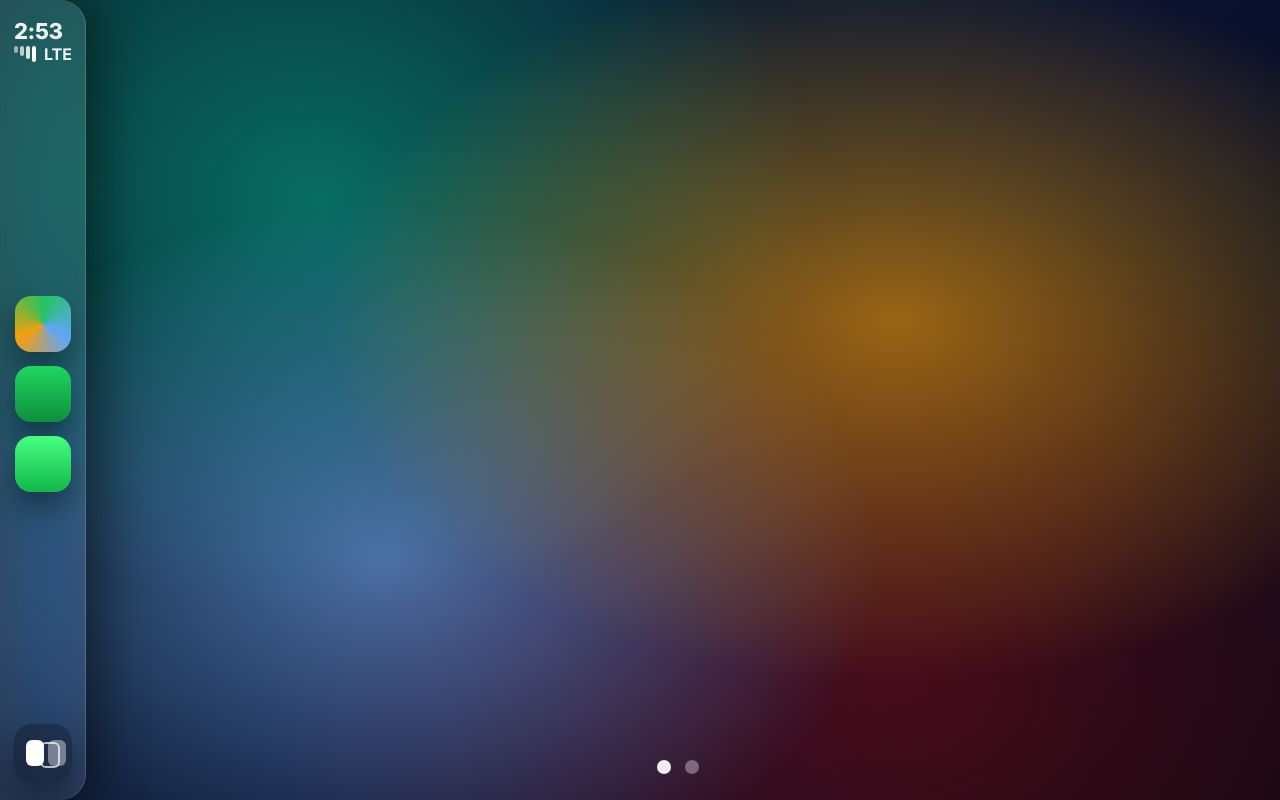
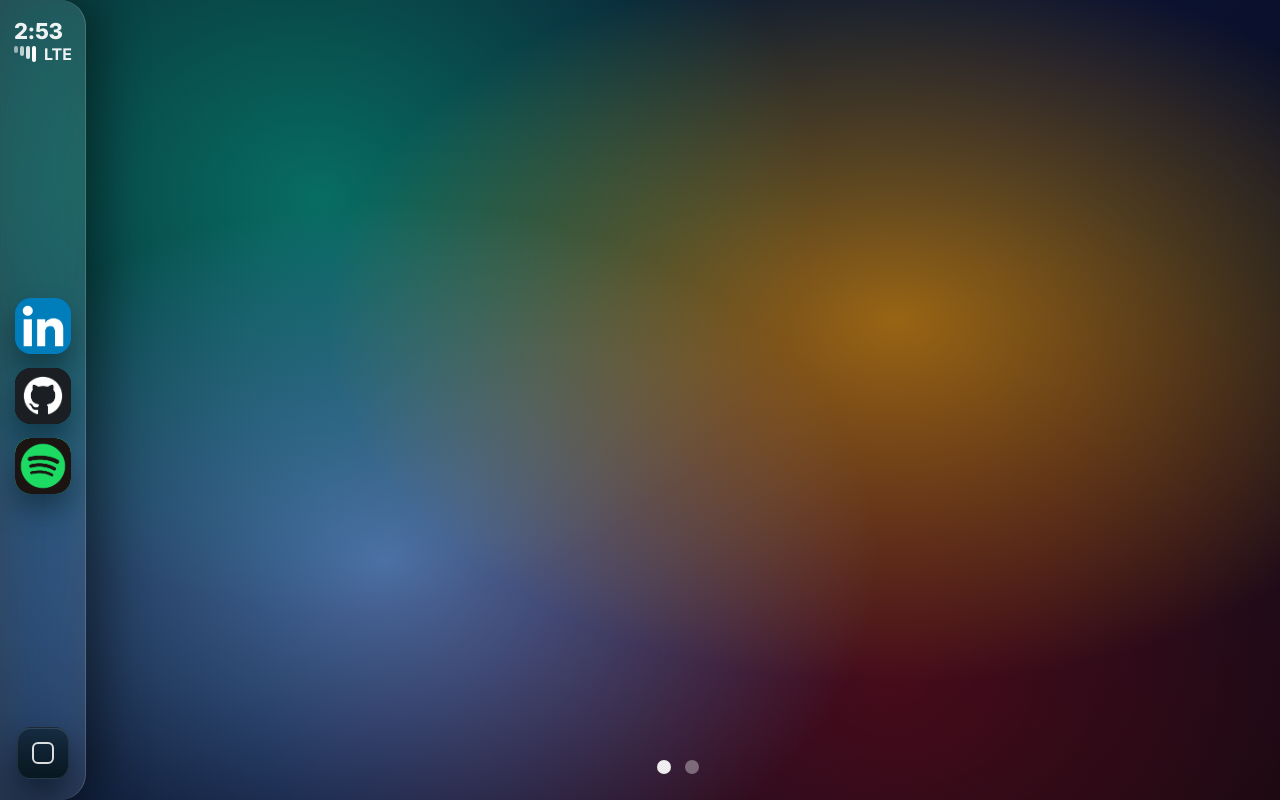
Before and after one commit to rohitraooo/rohitraooo.github.io, a plain HTML site: page index.html in a window 1280 px wide. Drawn offline with Linux system fonts and the light colour scheme.

Commit message:
Hotbar additions for apps and also fixing home button

```diff
--- a/app.js
+++ b/app.js
@@ -1,17 +1,21 @@
-import { APPS } from "./apps/apps.js";
+import { APPS } from "./apps/apps.js?v=8";
 
 const pager = document.getElementById("pager");
 const dotsWrap = document.getElementById("dots");
+const railWrap = document.getElementById("railApps");
+const homeButton = document.getElementById("homeButton");
+
+if (!pager) console.error("[home] Missing #pager element in index.html");
+if (!dotsWrap) console.error("[home] Missing #dots element in index.html");
+if (!railWrap) console.error("[home] Missing #railApps element in index.html");
+if (!homeButton) console.error("[home] Missing #homeButton element in index.html");
 
 const FORCE_MIN_PAGES = 2;
 
-// ----------------------
-// Page setup
-// ----------------------
 function maxPageFromApps() {
   let max = 1;
   for (const a of APPS) {
-    const p = Number(a.page) || 1;
+    const p = Number(a.page) || 0;
     if (p > max) max = p;
   }
   return max;
@@ -36,87 +40,129 @@ for (let p = 1; p <= maxPage; p++) {
 dotsWrap.innerHTML = "";
 for (let p = 1; p <= maxPage; p++) {
   const b = document.createElement("button");
+  b.type = "button";
   if (p === 1) b.classList.add("active");
   b.addEventListener("click", () => scrollToIndex(p - 1));
   dotsWrap.appendChild(b);
 }
 const dots = [...dotsWrap.querySelectorAll("button")];
 
-// ----------------------
-// Helpers
-// ----------------------
-function maybeBadge(app) {
-  if (app.id === "messages") return `<div class="badge">1</div>`;
-  return "";
+function imgTag(app, cls) {
+  if (!app.iconImg) return "";
+  const alt = (app.label || app.id || "App").replace(/"/g, "");
+  return `<img class="${cls}" src="${app.iconImg}" alt="${alt}" loading="eager" />`;
 }
 
-function iconContents(app) {
-  if (app.iconImg) {
-    const alt = (app.label || app.id || "App").replace(/"/g, "");
-    return `<img class="app-img" src="${app.iconImg}" alt="${alt}" />`;
-  }
-  return "";
+function openApp(app) {
+  if (!app?.url) return;
+  window.open(app.url, "_blank", "noopener,noreferrer");
 }
 
-// ----------------------
-// Render apps
-// ----------------------
-function renderApps() {
+function labelScale(label) {
+  const text = (label || "").trim();
+  const len = text.length;
+  if (len <= 10) return 1;
+  if (len <= 14) return 0.92;
+  if (len <= 18) return 0.85;
+  if (len <= 22) return 0.78;
+  return 0.72;
+}
+
+function renderGridApps() {
   document.querySelectorAll(".grid").forEach(g => (g.innerHTML = ""));
 
-  for (const app of APPS) {
+  for (const app of APPS.filter(a => Number(a.page) >= 1)) {
     const p = Number(app.page) || 1;
     const grid = document.querySelector(`.grid[data-page="${p}"]`);
     if (!grid) continue;
 
     const el = document.createElement("div");
     el.className = "app";
-
-    // Click → open URL (if provided)
     if (app.url) {
       el.style.cursor = "pointer";
-      el.addEventListener("click", () => {
-        window.open(app.url, "_blank", "noopener,noreferrer");
-      });
+      el.addEventListener("click", () => openApp(app));
     }
 
+    const scale = labelScale(app.label);
     el.innerHTML = `
       <div class="icon ${app.iconClass || ""}">
-        ${iconContents(app)}
-        ${maybeBadge(app)}
+        ${imgTag(app, "app-img")}
       </div>
-      <div class="label">${app.label || ""}</div>
+      <div class="label" style="--label-scale:${scale}">${app.label || ""}</div>
     `;
-
     grid.appendChild(el);
   }
 }
 
-// ----------------------
+function isRailTrue(v){
+  return v === true || v === "true" || v === 1 || v === "1";
+}
+
+function renderRailApps() {
+  if (!railWrap) return;
+
+  const railApps = APPS
+    .filter(a => isRailTrue(a.rail))
+    .sort((a, b) => (Number(a.railOrder) || 999) - (Number(b.railOrder) || 999));
+
+  railWrap.innerHTML = "";
+
+  if (railApps.length === 0) {
+    railWrap.innerHTML = `<div style="opacity:.85;font-size:12px;text-align:center;padding:6px;">No rail apps</div>`;
+    console.warn("[home] No rail apps found. Check apps/apps.js is loading and rail: true is set.");
+    return;
+  }
+
+  for (const app of railApps.slice(0, 5)) {
+    const btn = document.createElement("button");
+    btn.type = "button";
+    btn.className = `rail-app ${app.iconClass || ""}`;
+    btn.title = app.label || app.id || "App";
+
+    if (app.iconImg) {
+      const img = document.createElement("img");
+      img.className = "rail-img";
+      img.src = app.iconImg;
+      img.alt = app.label || app.id || "App";
+      img.loading = "eager";
+      img.onerror = () => {
+        img.remove();
+        btn.textContent = (app.label || app.id || "A")[0].toUpperCase();
+      };
+      btn.appendChild(img);
+    } else {
+      btn.textContent = (app.label || app.id || "A")[0].toUpperCase();
+    }
+
+    if (app.url) {
+      btn.addEventListener("click", () => openApp(app));
+    }
+
+    railWrap.appendChild(btn);
+  }
+}
+
 // Pager logic
-// ----------------------
 function currentIndex() {
   const w = pager.clientWidth || 1;
   return Math.round(pager.scrollLeft / w);
 }
-
 function setActiveDot(i) {
   dots.forEach((d, idx) => d.classList.toggle("active", idx === i));
 }
-
 function scrollToIndex(i) {
   pager.scrollTo({ left: i * pager.clientWidth, behavior: "smooth" });
   setActiveDot(i);
 }
 
 pager.addEventListener("scroll", () => setActiveDot(currentIndex()));
-window.addEventListener("resize", () =>
-  pager.scrollTo({ left: currentIndex() * pager.clientWidth })
-);
+window.addEventListener("resize", () => pager.scrollTo({ left: currentIndex() * pager.clientWidth }));
 
-// ----------------------
+if (homeButton) {
+  homeButton.addEventListener("click", () => scrollToIndex(0));
+}
+
 // Clock
-// ----------------------
 function updateClock() {
   const t = document.getElementById("time");
   if (!t) return;
@@ -128,5 +174,5 @@ function updateClock() {
 updateClock();
 setInterval(updateClock, 15000);
 
-// Init
-renderApps();
+renderGridApps();
+renderRailApps();
--- a/apps/apps.js
+++ b/apps/apps.js
@@ -1,12 +1,3 @@
-// apps/apps.js
-// Put your 500x500 icons in /icons (repo root):
-//   /icons/phone.png
-//   /icons/music.png
-//   /icons/maps.png
-// etc.
-//
-// Then set iconImg: "./icons/phone.png"
-
 export const APPS = [
   {
     id: "linkedin",
@@ -14,7 +5,9 @@ export const APPS = [
     page: 2,
     iconClass: "linkedin",
     iconImg: "./icons/linkedin.png",
-    url: "https://www.linkedin.com/in/rohit-rao-31762215b/"
+    url: "https://www.linkedin.com/in/rohit-rao-31762215b/",
+    rail: true,
+    railOrder: 1
   },
   {
     id: "github",
@@ -22,21 +15,9 @@ export const APPS = [
     page: 2,
     iconClass: "github",
     iconImg: "./icons/github.png",
-    url: "https://github.com/rohitraooo"
-  },
-  {
-    id: "maps",
-    label: "Maps",
-    page: 2,
-    iconClass: "maps",
-    iconImg: "./icons/maps.png"
-  },
-  {
-    id: "messages",
-    label: "Messages",
-    page: 2,
-    iconClass: "messages",
-    iconImg: "./icons/messages.png"
+    url: "https://github.com/rohitraooo",
+    rail: true,
+    railOrder: 2
   },
   {
     id: "spotify",
@@ -44,23 +25,40 @@ export const APPS = [
     page: 2,
     iconClass: "spotify",
     iconImg: "./icons/spotify.png",
-    url: "https://open.spotify.com/user/fwjlrh0kow8pi83f5ch4l2j7i"
+    url: "https://open.spotify.com/user/fwjlrh0kow8pi83f5ch4l2j7i",
+    rail: true,
+    railOrder: 3
+  },
+  {
+    id: "ey",
+    label: "EY",
+    page: 2,
+    iconClass: "ey",
+    iconImg: "./icons/ey.png",
+    rail: false
+  },
+  {
+    id: "collins",
+    label: "Collins Aerospace",
+    page: 2,
+    iconClass: "collins",
+    iconImg: "./icons/rtx.png",
+    rail: false
   },
   {
     id: "pulse",
     label: "Pulse",
     page: 2,
     iconClass: "pulse",
-    iconImg: "./icons/pulse.png"
+    iconImg: "./icons/pulse.png",
+    rail: false
   },
   {
     id: "resume",
     label: "Resume",
     page: 2,
     iconClass: "resume",
-    iconImg: "./icons/resume.png"
-  },
-
-  // PAGE 2 (empty for now, add later)
-  // { id: "something", label: "Something", page: 2, iconImg: "./icons/something.png" },
+    iconImg: "./icons/resume.png",
+    rail: false
+  }
 ];
--- a/index.html
+++ b/index.html
@@ -5,17 +5,15 @@
   <meta name="viewport" content="width=device-width, initial-scale=1" />
   <title>Home</title>
 
-  <!-- Inter for Apple-ish look on Windows/Linux (SF Pro on macOS via -apple-system) -->
   <link rel="preconnect" href="https://fonts.googleapis.com">
   <link rel="preconnect" href="https://fonts.gstatic.com" crossorigin>
   <link href="https://fonts.googleapis.com/css2?family=Inter:wght@400;500;600;700;800&display=swap" rel="stylesheet">
 
-  <link rel="stylesheet" href="./styles.css?v=4" />
+  <link rel="stylesheet" href="./styles.css?v=8" />
 </head>
 <body>
 
-  <!-- LEFT FROSTED STATUS RAIL -->
-  <aside class="status-rail" aria-hidden="true">
+  <aside class="status-rail">
     <div class="status-top">
       <div class="time" id="time">13:02</div>
       <div class="net-row">
@@ -26,23 +24,16 @@
       </div>
     </div>
 
-    <div class="status-icons">
-      <div class="rail-app maps"></div>
-      <div class="rail-app spotify"></div>
-      <div class="rail-app phone"></div>
-    </div>
+    <div class="status-icons" id="railApps"></div>
 
     <div class="status-bottom">
-      <div class="apps-button"></div>
+      <button class="apps-button" id="homeButton" type="button" aria-label="Go to page 1"></button>
     </div>
   </aside>
 
-  <!-- SWIPEABLE PAGES (injected by app.js) -->
-  <main class="pager" id="pager" aria-label="Home pages"></main>
+  <main class="pager" id="pager"></main>
+  <nav class="dots" id="dots"></nav>
 
-  <!-- DOTS (injected by app.js) -->
-  <nav class="dots" id="dots" role="tablist" aria-label="Pages"></nav>
-
-  <script type="module" src="./app.js?v=4"></script>
+  <script type="module" src="./app.js?v=8"></script>
 </body>
 </html>
--- a/styles.css
+++ b/styles.css
@@ -101,10 +101,7 @@ body{
   font-weight:700;
 }
 
-.signal{
-  display:flex;
-  gap:2px;
-}
+.signal{ display:flex; gap:2px; }
 .signal span{
   width:4px;
   background:#fff;
@@ -117,47 +114,71 @@ body{
 
 .network{ font-size:16px }
 
+/* Rail app container */
 .status-icons{
   display:flex;
   flex-direction:column;
   gap:14px;
 }
 
+/* Rail app buttons */
 .rail-app{
   width:56px;
   height:56px;
   border-radius:16px;
   box-shadow:0 16px 28px rgba(0,0,0,.35);
   overflow:hidden;
+
+  border:none;
+  background: rgba(255,255,255,0.10);
+  padding:0;
+  cursor:pointer;
+
+  display:grid;
+  place-items:center;
+
+  font-weight:700;
+  color: rgba(255,255,255,.92);
+  letter-spacing:-0.02em;
+
+  -webkit-tap-highlight-color: transparent;
 }
-.rail-app.maps{ background:conic-gradient(#22c55e,#60a5fa,#f59e0b,#22c55e) }
-.rail-app.spotify{ background:linear-gradient(#1ed760,#0f8f3c) }
-.rail-app.phone{ background:linear-gradient(#46ff80,#12b74a) }
+.rail-app:active{ transform: scale(0.98); }
+
+.rail-app img{
+  width:100%;
+  height:100%;
+  object-fit: cover;
+  border-radius: inherit;
+  display:block;
+}
+
+/* Rail fallback colors for your custom classes */
+.rail-app.linkedin{ background:#0a66c2; }
+.rail-app.github{ background:#0d1117; }
+.rail-app.spotify{ background:linear-gradient(#1ed760,#0f8f3c); }
+.rail-app.maps{ background:conic-gradient(#2dd4bf,#60a5fa,#22c55e,#f59e0b,#2dd4bf); }
+.rail-app.messages{ background:linear-gradient(#7cff8a,#22c55e); }
 
 .apps-button{
-  width:58px;
-  height:58px;
-  border-radius:18px;
-  background:rgba(0,0,0,.28);
-  box-shadow:0 18px 34px rgba(0,0,0,.35);
+  width:52px;
+  height:52px;
+  border-radius:14px;
+  background: linear-gradient(180deg, rgba(10,30,40,.6), rgba(6,20,26,.9));
+  box-shadow:
+    0 18px 32px rgba(0,0,0,.45),
+    inset 0 1px 0 rgba(255,255,255,.12);
   position:relative;
+  border: 1px solid rgba(255,255,255,.08);
+  padding:0;
+  cursor:pointer;
 }
 .apps-button:before{
   content:"";
   position:absolute;
-  left:12px;top:16px;
-  width:18px;height:26px;
-  background:#fff;
-  border-radius:6px;
-  box-shadow:22px 0 rgba(255,255,255,.4);
-}
-.apps-button:after{
-  content:"";
-  position:absolute;
-  right:12px;top:18px;
-  width:16px;height:22px;
-  border-radius:6px;
-  border:2px solid rgba(255,255,255,.7);
+  inset: 14px;
+  border-radius: 6px;
+  border: 2px solid rgba(255,255,255,.85);
 }
 
 /* =============================
@@ -212,7 +233,6 @@ body{
   overflow:hidden;
   position:relative;
 
-  /* CLEAN: no borders, no overlays */
   background:transparent;
   border:none;
 
@@ -221,7 +241,6 @@ body{
     0 10px 18px rgba(0,0,0,.22);
 }
 
-/* Image icons */
 .icon img.app-img{
   display:block;
   width:100%;
@@ -230,15 +249,6 @@ body{
   border-radius:inherit;
 }
 
-/* Gradient fallback icons */
-.phone{ background:linear-gradient(#45ff7a,#10b44a) }
-.music{ background:linear-gradient(#ff4d6d,#e11d48) }
-.maps{ background:conic-gradient(#2dd4bf,#60a5fa,#22c55e,#f59e0b,#2dd4bf) }
-.messages{ background:linear-gradient(#7cff8a,#22c55e) }
-
-/* =============================
-   LABEL (NO OUTLINE)
-============================= */
 .label{
   font-size:var(--label-size);
   font-weight:600;
@@ -249,11 +259,13 @@ body{
   border-radius:12px;
   backdrop-filter:blur(14px);
   box-shadow:0 12px 22px rgba(0,0,0,.2);
+  white-space: nowrap;
+  max-width: 100%;
+  overflow: hidden;
+  text-overflow: ellipsis;
+  font-size: calc(var(--label-size) * var(--label-scale, 1));
 }
 
-/* =============================
-   BADGE
-============================= */
 .badge{
   position:absolute;
   top:-10px;
@@ -272,9 +284,6 @@ body{
   box-shadow:0 16px 28px rgba(0,0,0,.35);
 }
 
-/* =============================
-   PAGE DOTS
-============================= */
 .dots{
   position:fixed;
   left:var(--content-left);
```
Also changed, not shown: icons/ey.png (added), icons/rtx.png (added).
